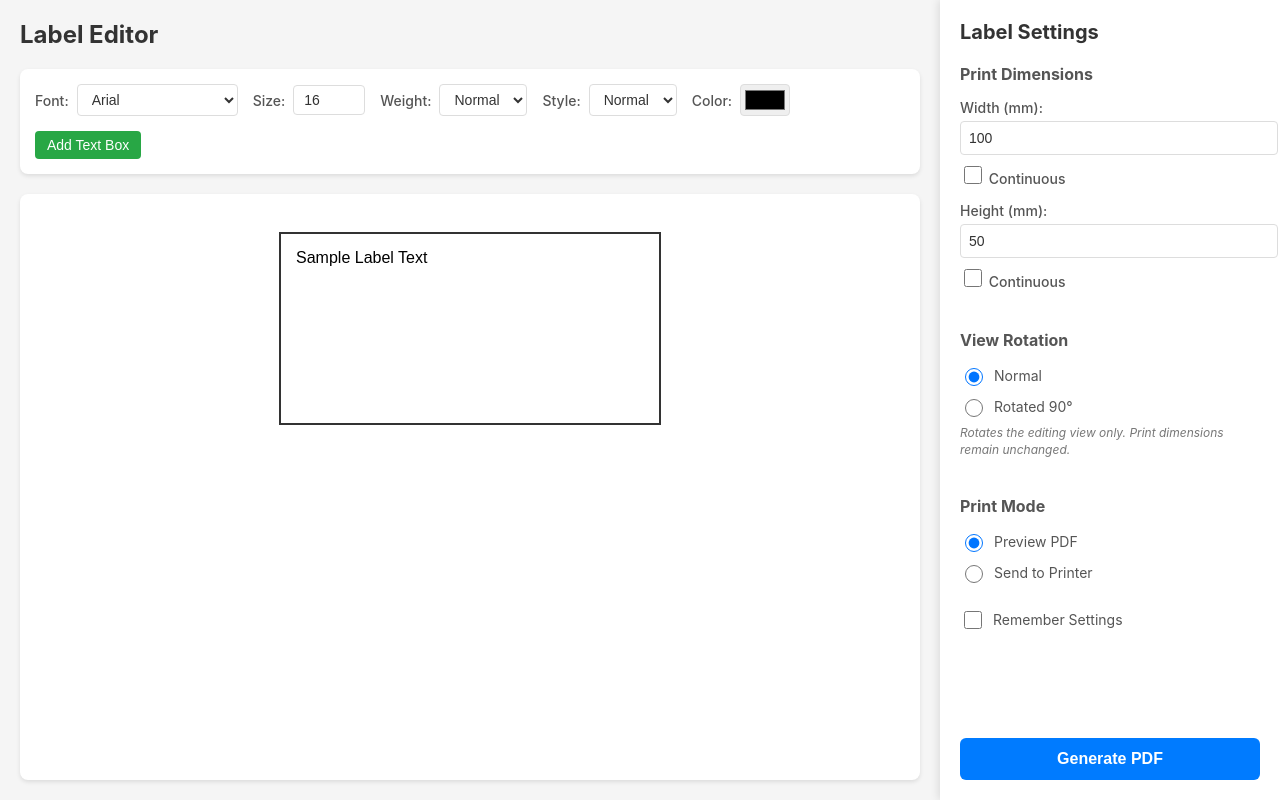
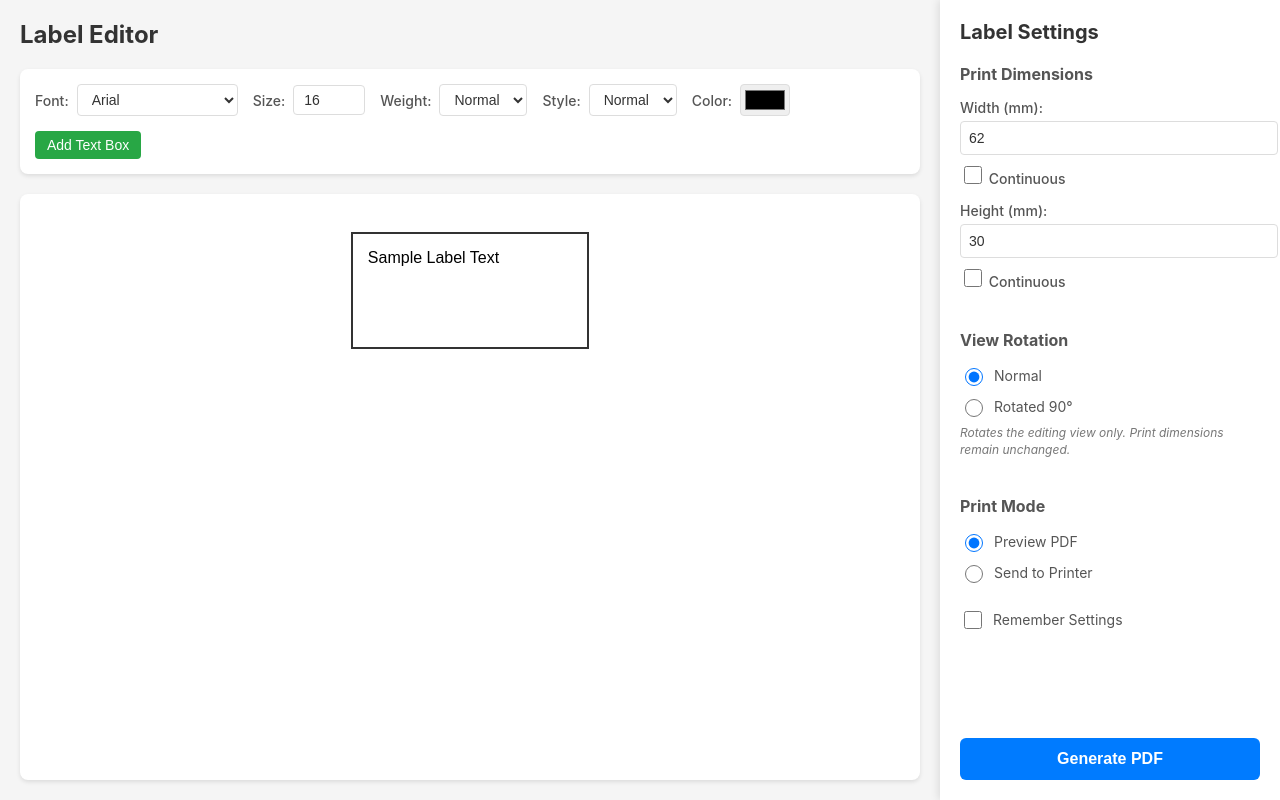
Before and after one commit to NotCoffee418/Labelgood, a SvelteKit app: page / in a window 1280 px wide. Built offline with nearby package versions, Linux system fonts and the light colour scheme.

Commit message:
Update +page.svelte

```diff
--- a/src/routes/+page.svelte
+++ b/src/routes/+page.svelte
@@ -3,8 +3,8 @@
   import html2canvas from 'html2canvas';
 
   // State for label dimensions
-  let width = $state(100);
-  let height = $state(50);
+  let width = $state(62);
+  let height = $state(30);
   let continuousWidth = $state(false);
   let continuousHeight = $state(false);
   let viewRotation = $state<"normal" | "rotated">("normal");
```
